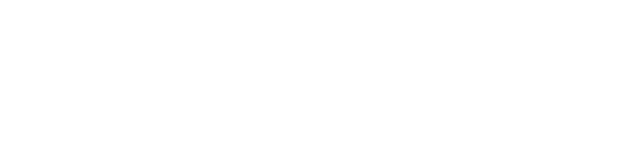
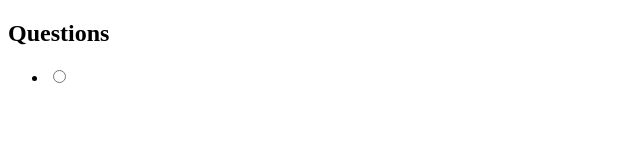
Before and after one commit to Ramas-21/Quiz-app-js, a plain HTML site: page index.html in a window 1280 px wide. Shown: the whole page, without its empty margins (0-640 px from the left). Drawn offline with Linux system fonts and the light colour scheme.

Commit message:
created an unordered list with an input field

```diff
--- a/index.html
+++ b/index.html
@@ -8,7 +8,12 @@
 <body>
     <div class="quiz-container" id="quiz">
         <div class="quiz-header">
-
+            <h2 id="question">Questions</h2>
+            <ul>
+                <li>
+                    <input type="radio" name="answer" id="a" class="answer">
+                </li>
+            </ul>
         </div>
     </div>
 </body>
```
